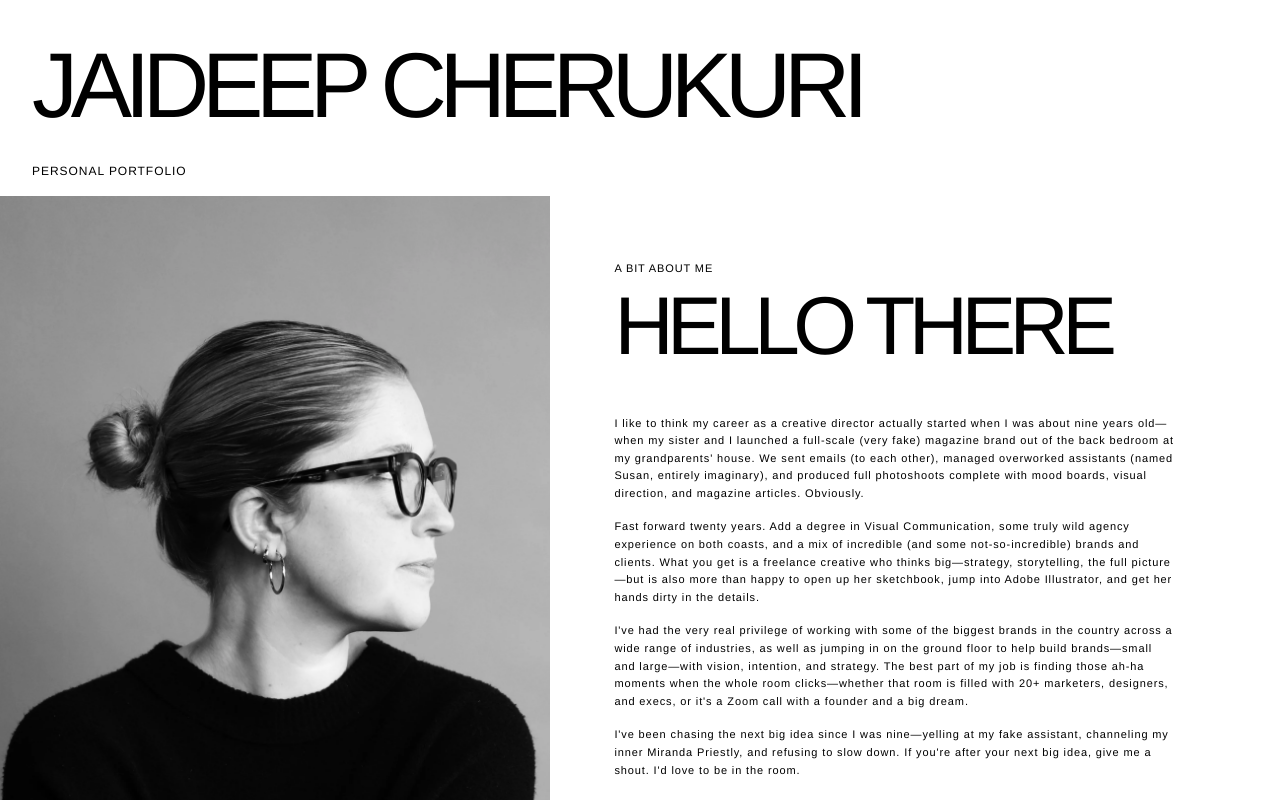
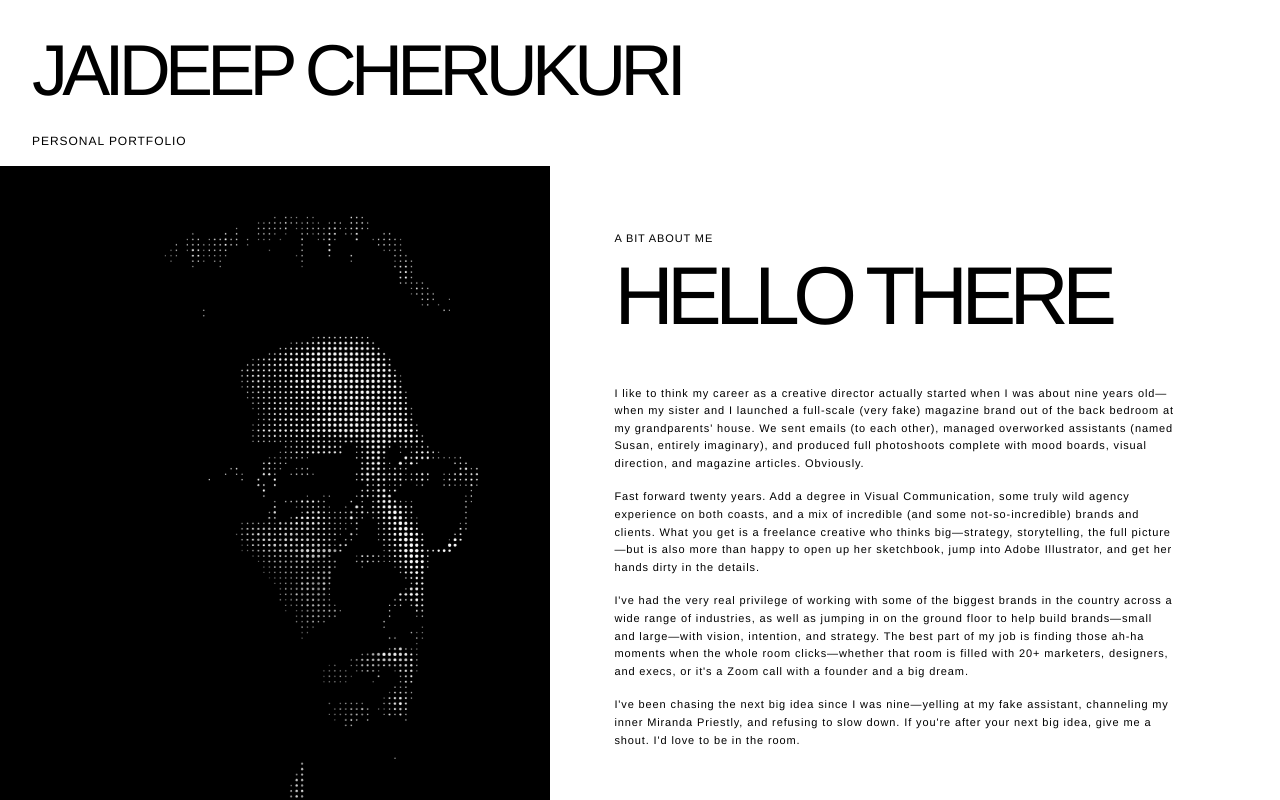
Before and after one commit to JaideepCherukuri/Personal-Domain, a React (Vite) app: page / in a window 1280 px wide. Shown: the top 800 px of the page. Built offline with nearby package versions, Linux system fonts and the light colour scheme.

Commit message:
Reduce header name font size, replace portrait with Jaideep image

```diff
--- a/src/components/About.tsx
+++ b/src/components/About.tsx
@@ -2,7 +2,7 @@ import { useEffect, useRef } from "react";
 import { useInitialLoader } from "./InitialLoader";
 import gsap from "gsap";
 
-const aboutImage = "/assets/a203f120478de659acc222ee3c87986195b51d97.webp";
+const aboutImage = "/assets/jaideep-portrait.png";
 
 export default function About() {
   const sectionRef = useRef<HTMLElement>(null);
@@ -68,7 +68,7 @@ export default function About() {
     <section ref={sectionRef} className="w-full bg-white font-[Helvetica_Neue,Helvetica,Arial,sans-serif]">
       <div className="flex flex-col lg:flex-row">
         {/* Left: Portrait image */}
-        <div ref={imageRef} className="w-full lg:w-[43%] lg:shrink-0">
+        <div ref={imageRef} className="w-full lg:w-[43%] lg:shrink-0 bg-black">
           <img
             src={aboutImage}
             alt="Portrait of Jaideep Cherukuri"
--- a/src/components/Header.tsx
+++ b/src/components/Header.tsx
@@ -58,12 +58,12 @@ export default function Header() {
       {/* Logo / Name */}
       <div className="flex flex-col">
         {/* Mobile: Stacked name */}
-        <h1 className="md:hidden font-light text-[92px] text-black tracking-[-7.36px] leading-[75px]">
+        <h1 className="md:hidden font-light text-[64px] text-black tracking-[-5px] leading-[55px]">
           <span className="block">JAIDEEP</span>
           <span className="block">CHERUKURI</span>
         </h1>
         {/* Desktop: Single line */}
-        <h1 className="hidden md:block font-light text-[92px] text-black tracking-[-7.36px] leading-normal">
+        <h1 className="hidden md:block font-light text-[72px] text-black tracking-[-5.76px] leading-normal">
           JAIDEEP CHERUKURI
         </h1>
         <p className="font-normal text-[9px] md:text-xs text-black tracking-[0.72px] md:tracking-[0.96px] leading-normal mt-4 md:mt-2">
```
Also changed, not shown: public/assets/jaideep-portrait.png (added).
